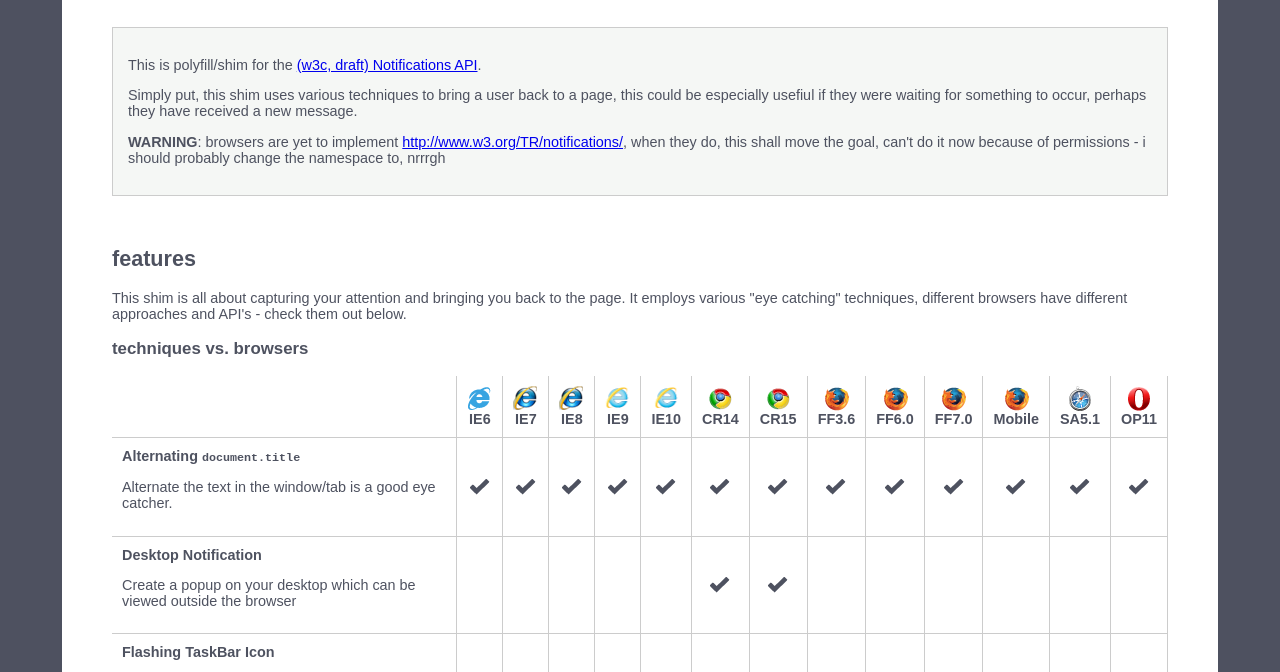
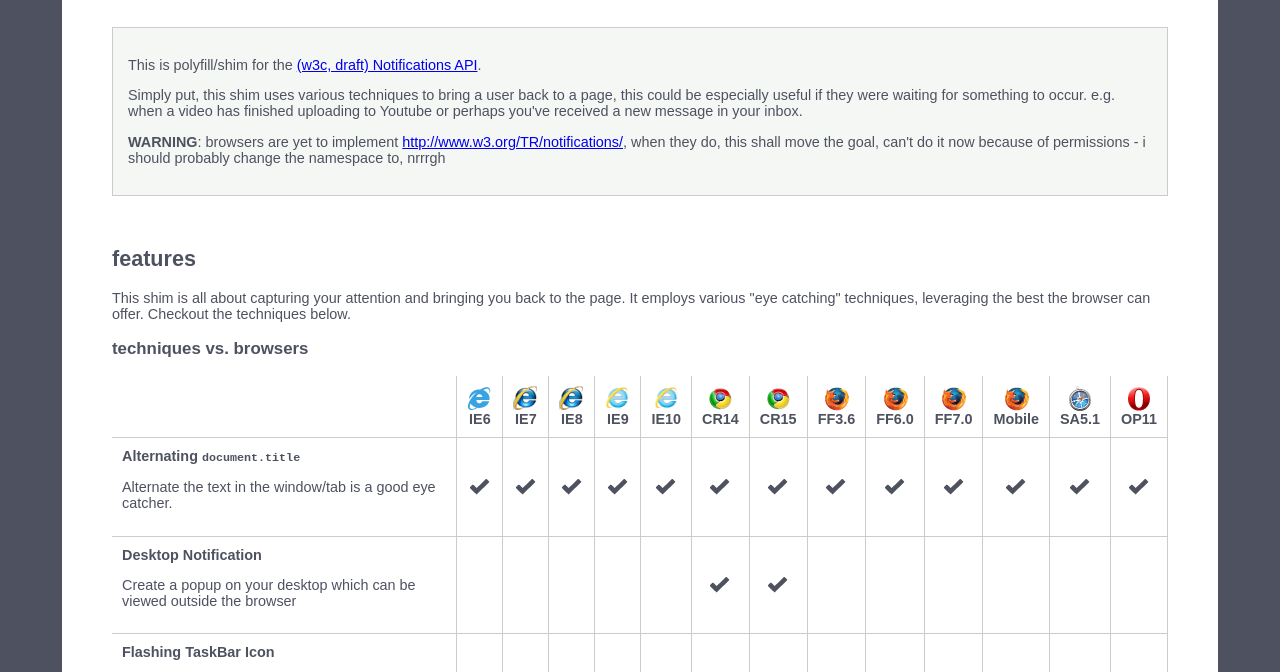
Before and after one commit to MrSwitch/notification.js, a plain HTML site: page index.html in a window 1280 px wide. Shown: the part 100-772 px from the top of the page. Drawn offline with Linux system fonts and the light colour scheme.

Commit message:
Update copy

```diff
--- a/index.html
+++ b/index.html
@@ -14,7 +14,9 @@
 		<p>This is polyfill/shim for the <a href="http://dev.w3.org/2006/webapi/WebNotifications/publish/Notifications.html">
 		(w3c, draft) Notifications API</a>.</p>
 
-	<p> Simply put, this shim uses various techniques to bring a user back to a page, this could be especially usefiul if they were waiting for something to occur, perhaps they have received a new message.</p>
+	<p> Simply put, this shim uses various techniques to bring a user back to a page, this could be especially useful
+	if they were waiting for something to occur. e.g. when a video has finished
+	uploading to Youtube or perhaps you&#39;ve received a new message in your inbox.</p>
 
 	<p><strong>WARNING</strong>: browsers are yet to implement <a href="http://www.w3.org/TR/notifications/">http://www.w3.org/TR/notifications/</a>, when they do, this shall move the goal, can't do it now because of permissions - i should probably change the namespace to, nrrrgh</p>
 	</blockquote>
@@ -22,7 +24,8 @@
 
 <h2>features</h2>
 <p>This shim
-is all about capturing your attention and bringing you back to the page. It employs various "eye catching" techniques, different browsers have different approaches and API's - check them out below.</p>
+is all about capturing your attention and bringing you back to the page. It employs various "eye catching" techniques,
+leveraging the best the browser can offer. Checkout the techniques below.</p>
 
 
 
@@ -138,7 +141,8 @@ Notification.createNotification("star.ico","Hello","This is a test");
 
 <h2>enable desktop notifications</h2>
 <h3>check permission</h3>
-<p>To use the desktop notifications we need to request permission. So first lets check whether we the browser supports it?</p>
+<p>To use the desktop notifications we need to request permission. So first lets check whether
+your browser supports it?</p>
 <pre>
 var chck = Notification.checkPermission();
 if( chck === 0 ){
```
